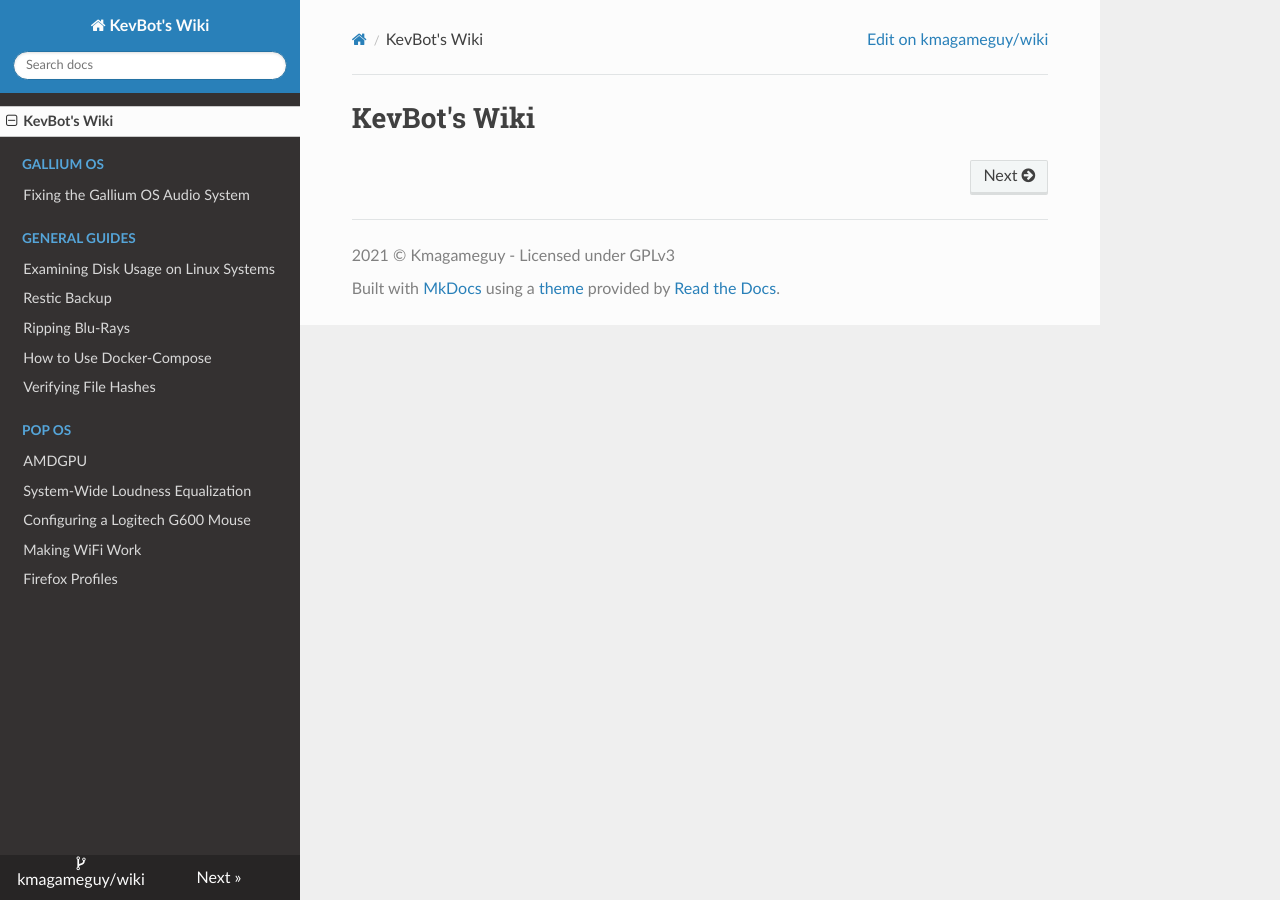
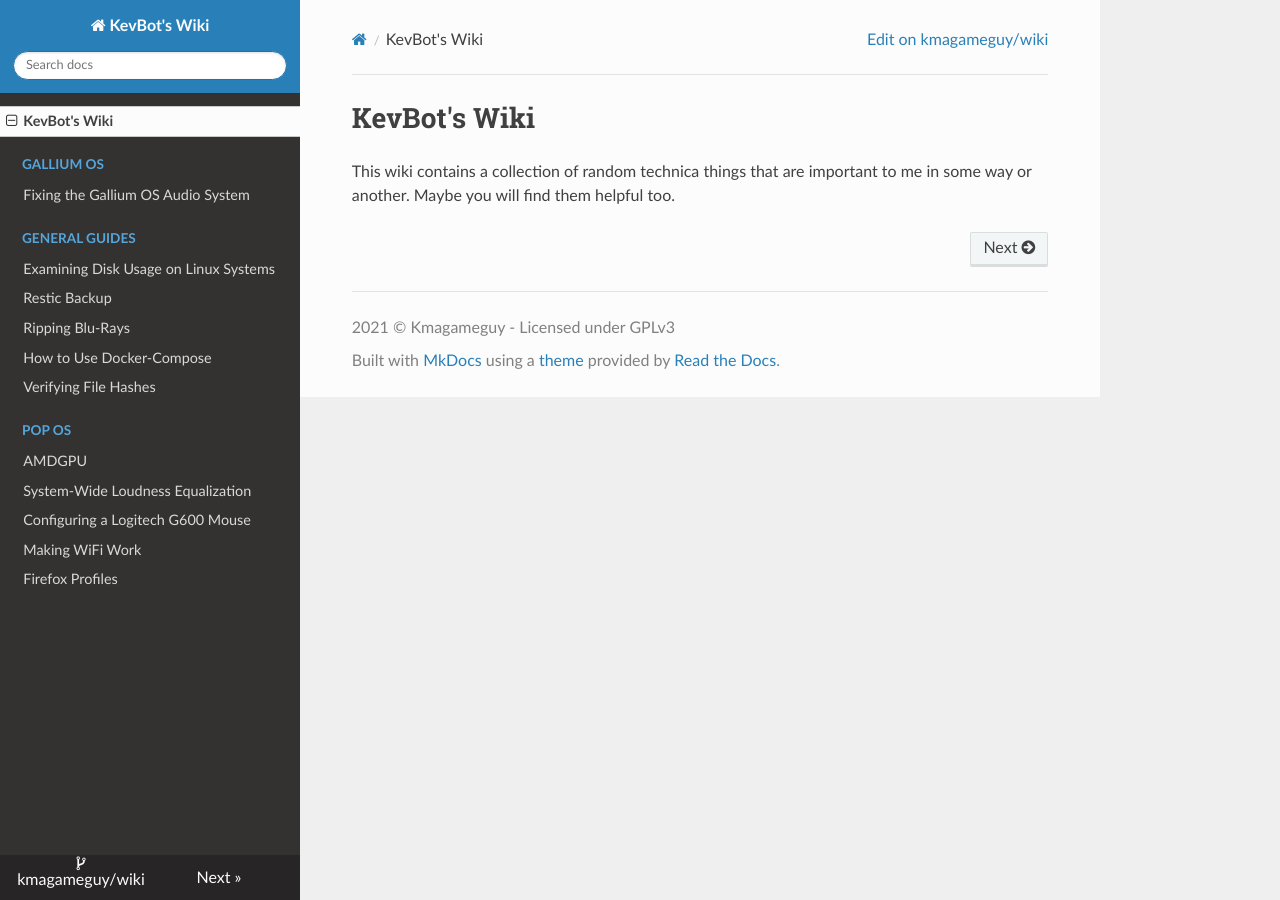
Before and after one commit to Kmagameguy/wiki, an MkDocs documentation site: the page built from docs/index.md, in a window 1280 px wide. Built offline with MkDocs 1.6.1, drawn with Linux system fonts in a browser that asks for light colours; nearby versions of some CDN libraries.

Commit message:
Make the Homepage Less Sparse

```diff
--- a/docs/index.md
+++ b/docs/index.md
@@ -1 +1,2 @@
 # KevBot's Wiki
+This wiki contains a collection of random technica things that are important to me in some way or another. Maybe you will find them helpful too.
```
